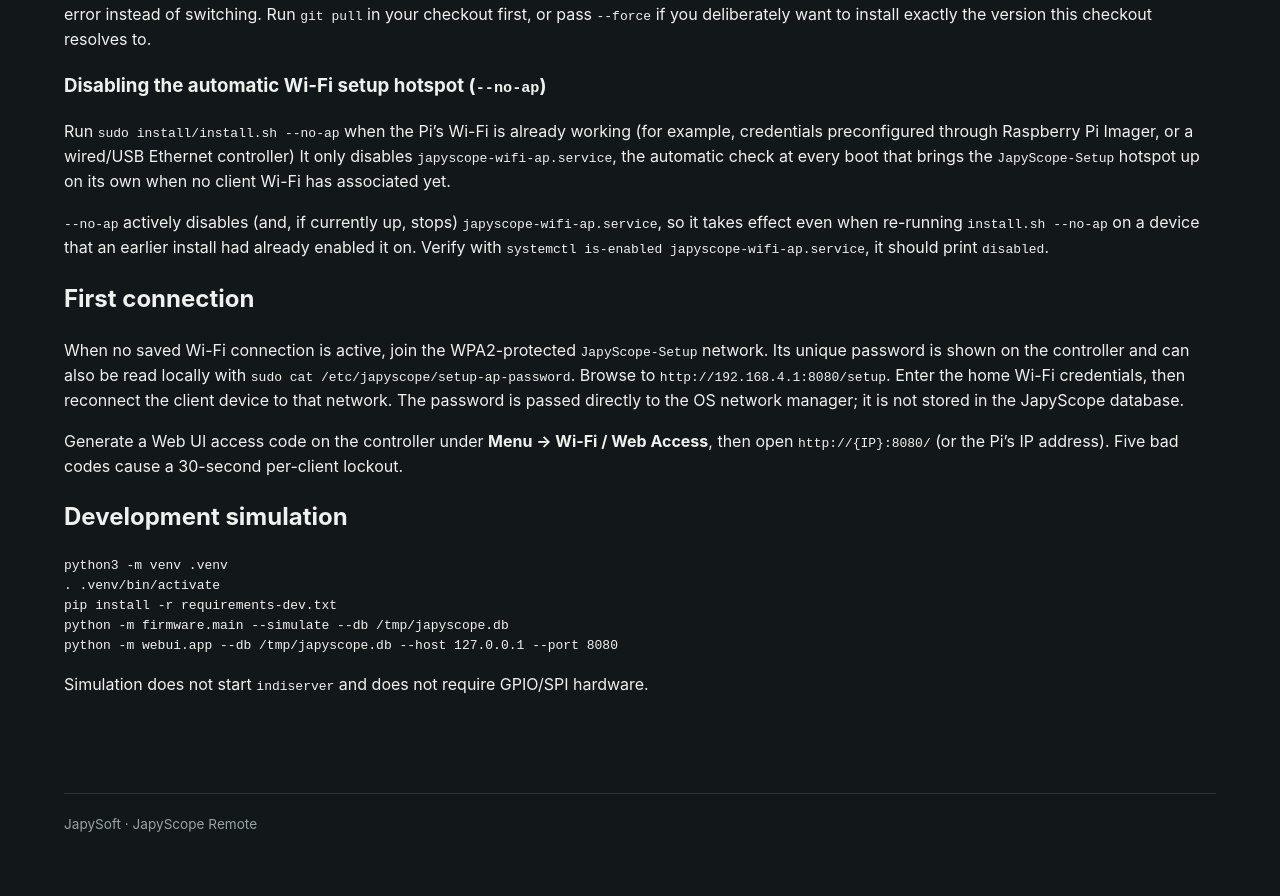
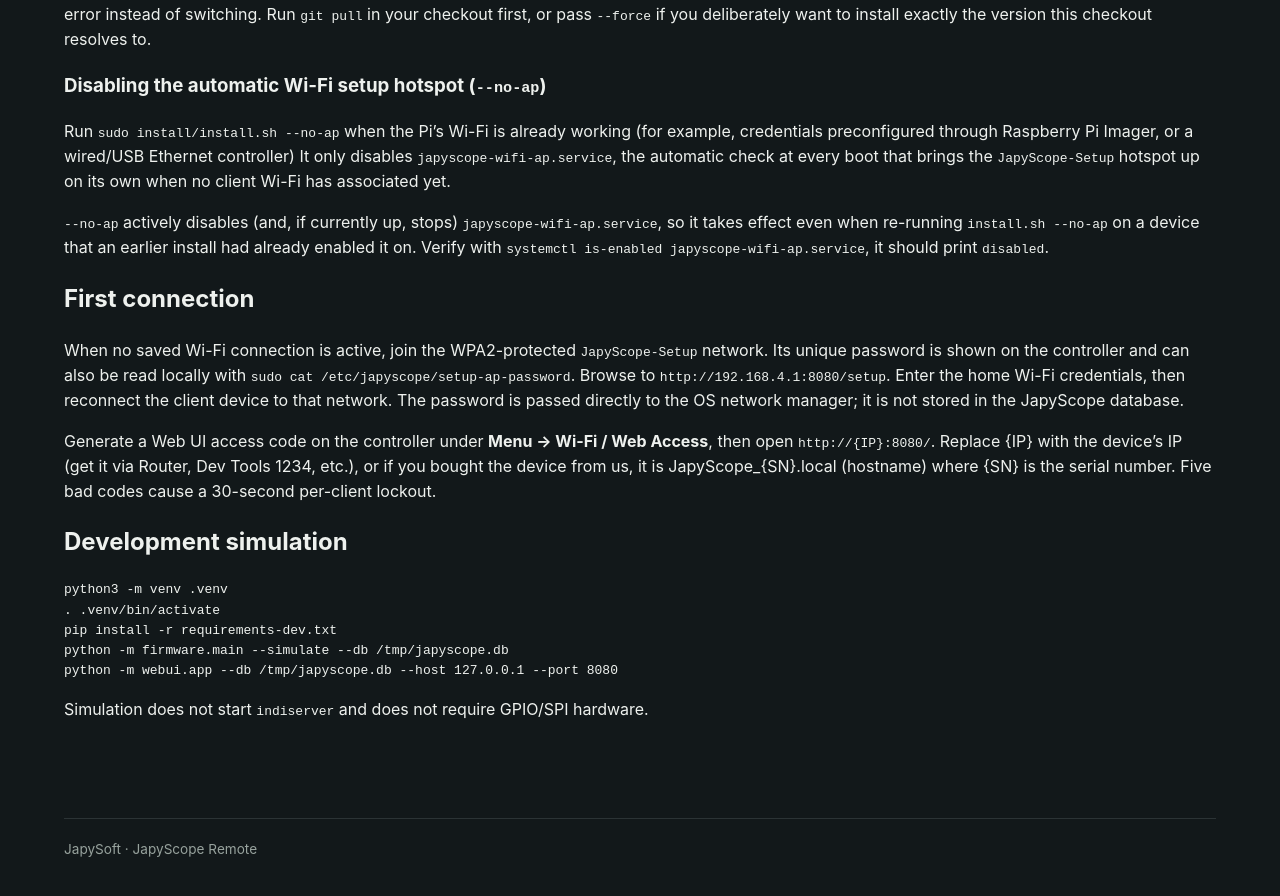
Before and after one commit to jan-tdy/japyscope-remote, a Jekyll site: the page built from docs/INSTALL.md, in a window 1280 px wide and 900 px high, scrolled down 1047 px. Shown: the top 896 px of the window. Built offline with Jekyll 4.4.1, drawn with Linux system fonts in a browser that asks for light colours; before the commit the page ends 1922 px from its top, so only the background shows below that.

Commit message:
Update INSTALL.md

```diff
--- a/docs/INSTALL.md
+++ b/docs/INSTALL.md
@@ -85,7 +85,8 @@
 passed directly to the OS network manager; it is not stored in the JapyScope database.
 
 Generate a Web UI access code on the controller under **Menu → Wi-Fi / Web
-Access**, then open `http://{IP}:8080/` (or the Pi's IP address).
+Access**, then open `http://{IP}:8080/`.
+Replace {IP} with the device's IP (get it via Router, Dev Tools 1234, etc.), or if you bought the device from us, it is JapyScope_{SN}.local (hostname) where {SN} is the serial number.
 Five bad codes cause a 30-second per-client lockout.
 
 ## Development simulation
```
